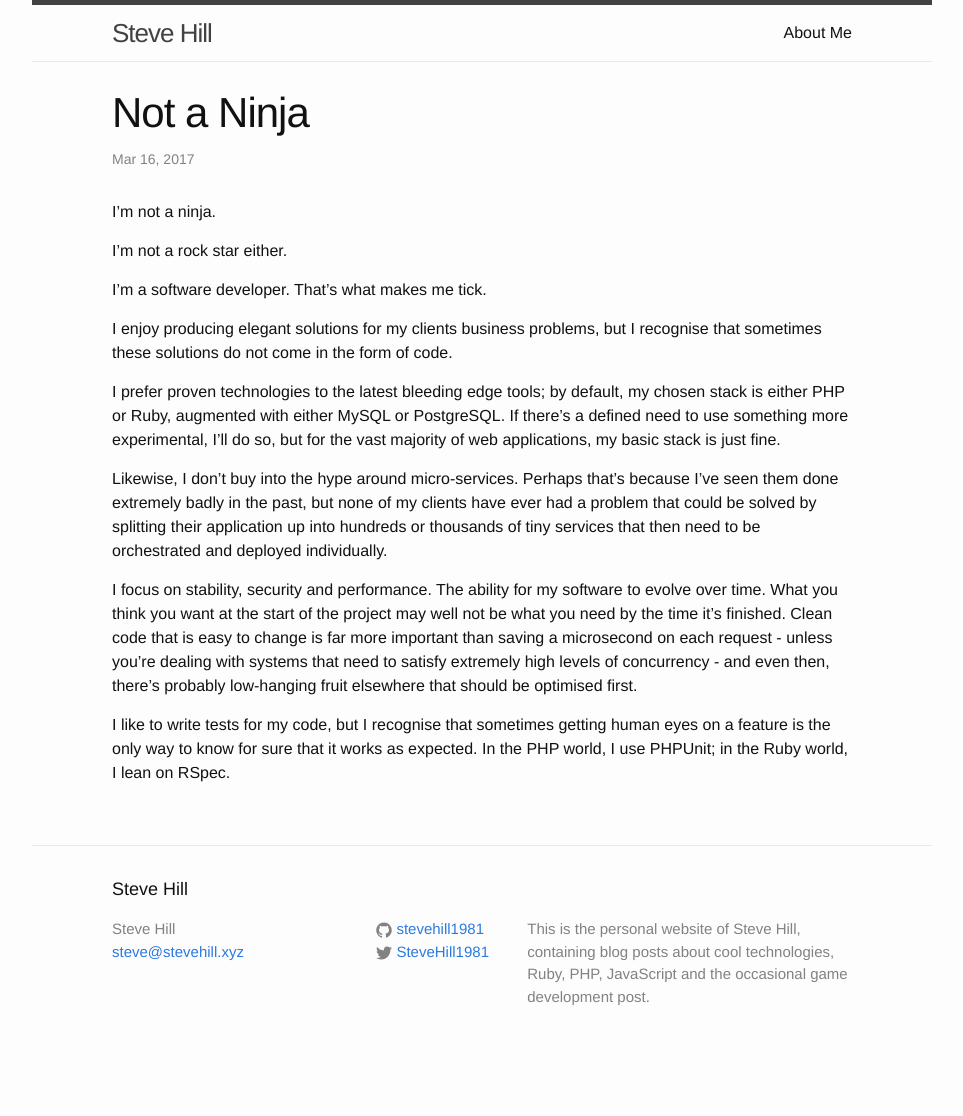
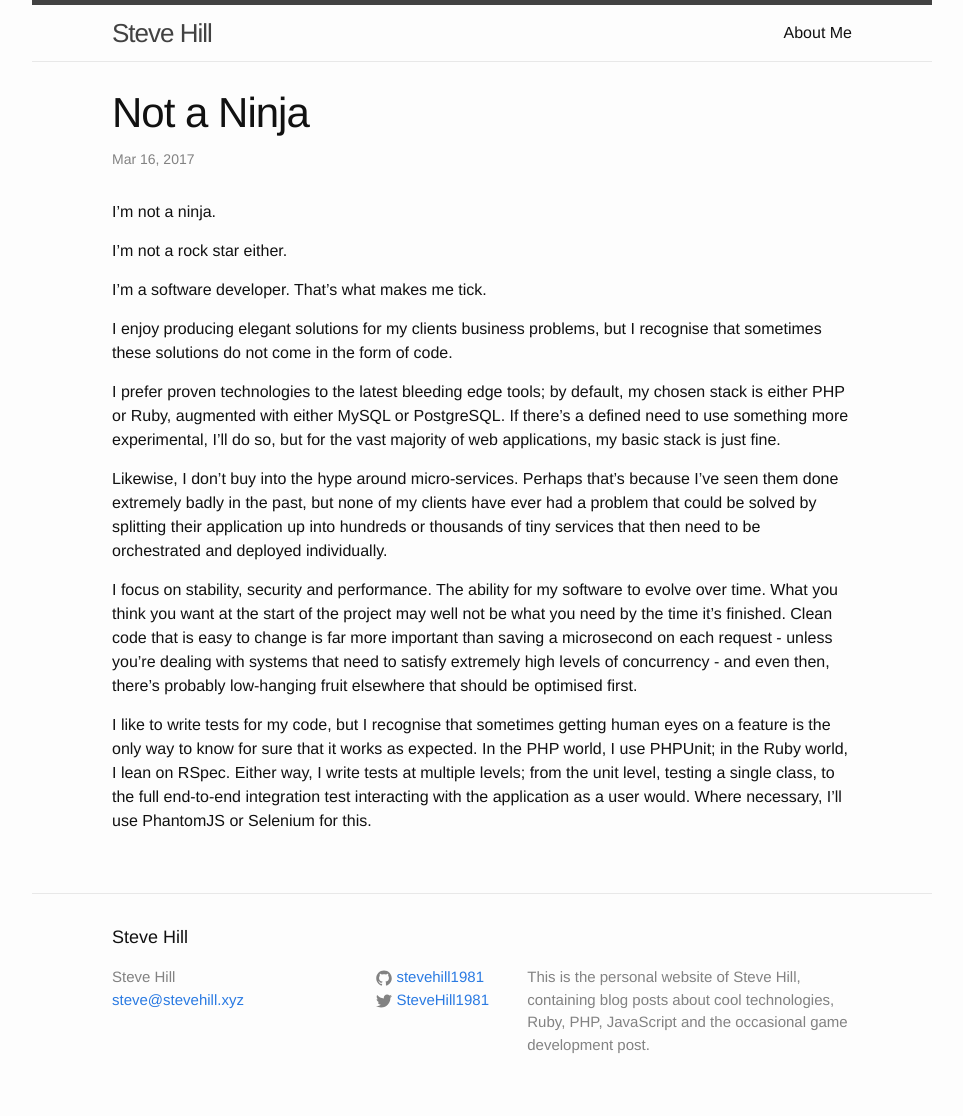
Before and after one commit to stevehill1981/stevehill1981.github.io, a Jekyll site: the page built from _posts/2017-03-16-not-a-ninja.md, in a window 1280 px wide. Shown: the whole page, without its empty margins (158-1121 px from the left). Built offline with Jekyll 4.4.1, drawn with Linux system fonts in a browser that asks for light colours; before the commit the page ends 1068 px from its top, so only the background shows below that.

Commit message:
Extend Not a Ninja

```diff
--- a/_posts/2017-03-16-not-a-ninja.md
+++ b/_posts/2017-03-16-not-a-ninja.md
@@ -34,4 +34,7 @@ should be optimised first.
 
 I like to write tests for my code, but I recognise that sometimes getting human
 eyes on a feature is the only way to know for sure that it works as expected. In
-the PHP world, I use PHPUnit; in the Ruby world, I lean on RSpec.
+the PHP world, I use PHPUnit; in the Ruby world, I lean on RSpec. Either way, I
+write tests at multiple levels; from the unit level, testing a single class, to
+the full end-to-end integration test interacting with the application as a user
+would. Where necessary, I'll use PhantomJS or Selenium for this.
```
